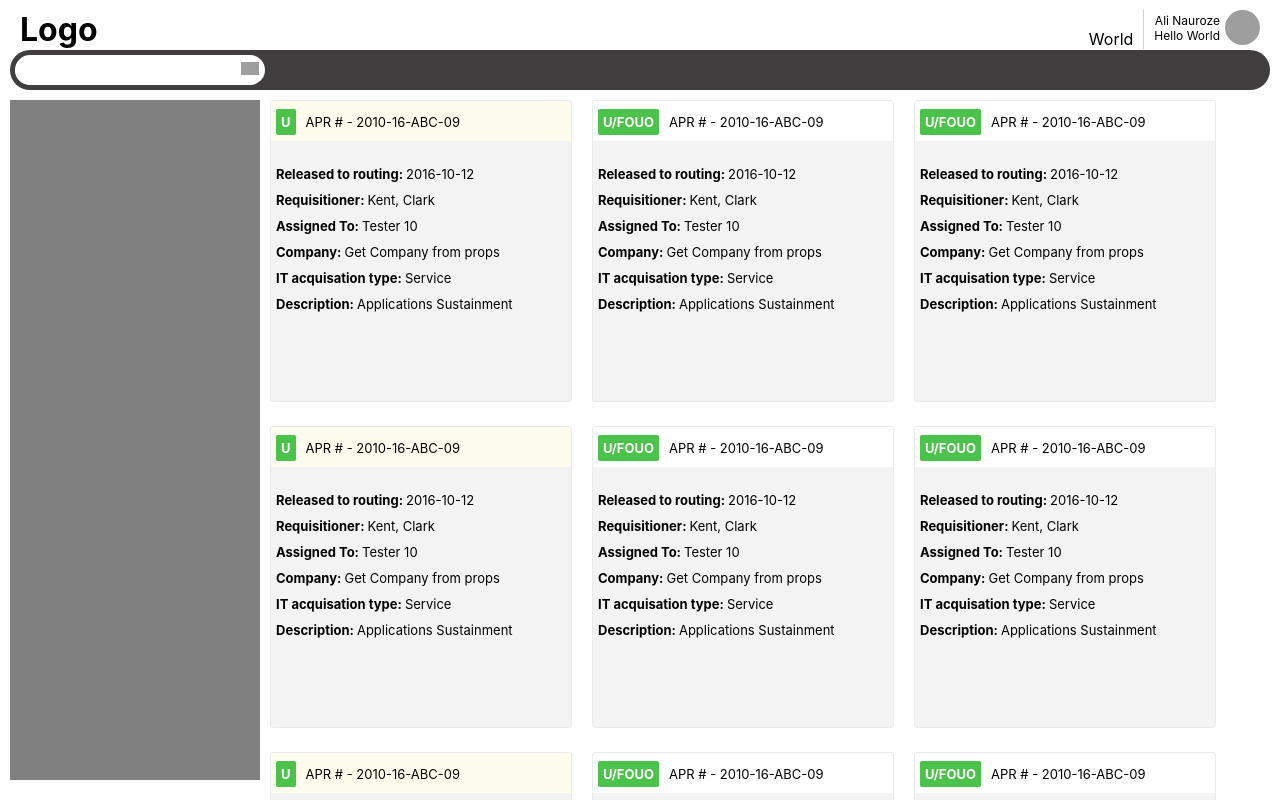
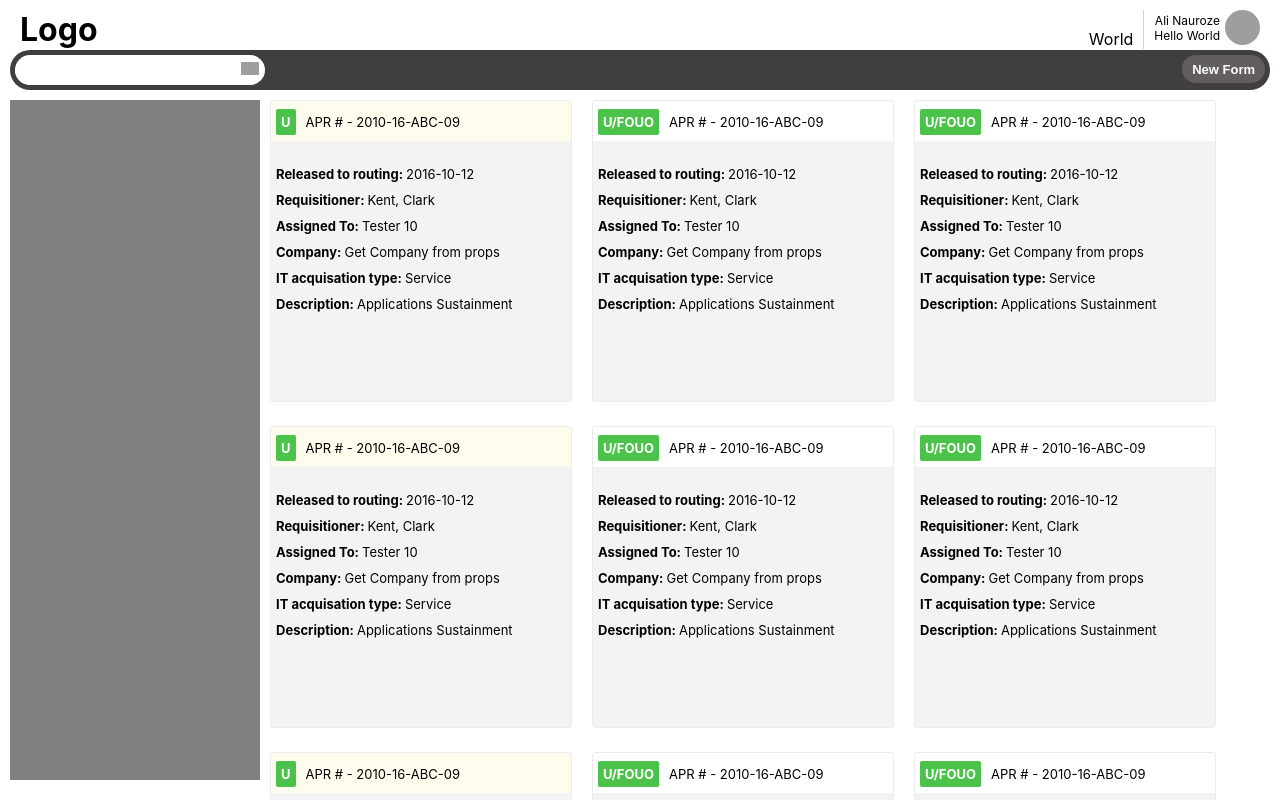
Before and after one commit to alinauroz/philemon_s_project, a React (Create React App) app in the folder client/: page / in a window 1280 px wide. Shown: the top 800 px of the page. Built offline with nearby package versions, Linux system fonts and the light colour scheme; grey boxes are pictures that could not be loaded.

Commit message:
feat: create new form button added

```diff
--- a/client/src/App.css
+++ b/client/src/App.css
@@ -61,6 +61,18 @@ body {
   overflow: hidden;
   border-radius: 25px;
   background-color: white;
+  display: inline-block;
+}
+
+.search-new-form-button {
+  background-color: #625e5e;
+  height: 100%;
+  border: 0px;
+  color: white;
+  border-radius: 20px;
+  font-size: 13px;
+  font-weight: bold;
+  padding: 0px 10px;
 }
 
 .search-input {
--- a/client/src/components/SearchBar.jsx
+++ b/client/src/components/SearchBar.jsx
@@ -20,6 +20,9 @@ export default class SearchBar extends React.Component {
                         <img src = {this.state.icon} style={{width: 18, marginTop: 2}} />
                     </button>
                 </div>
+                <div style={{float: "right", display: "inline-block", verticalAlign: "top", height: 28}}>
+                    <input type = 'button' value = 'New Form' className = "search-new-form-button" />
+                </div>
             </div>
         )
     }
```
